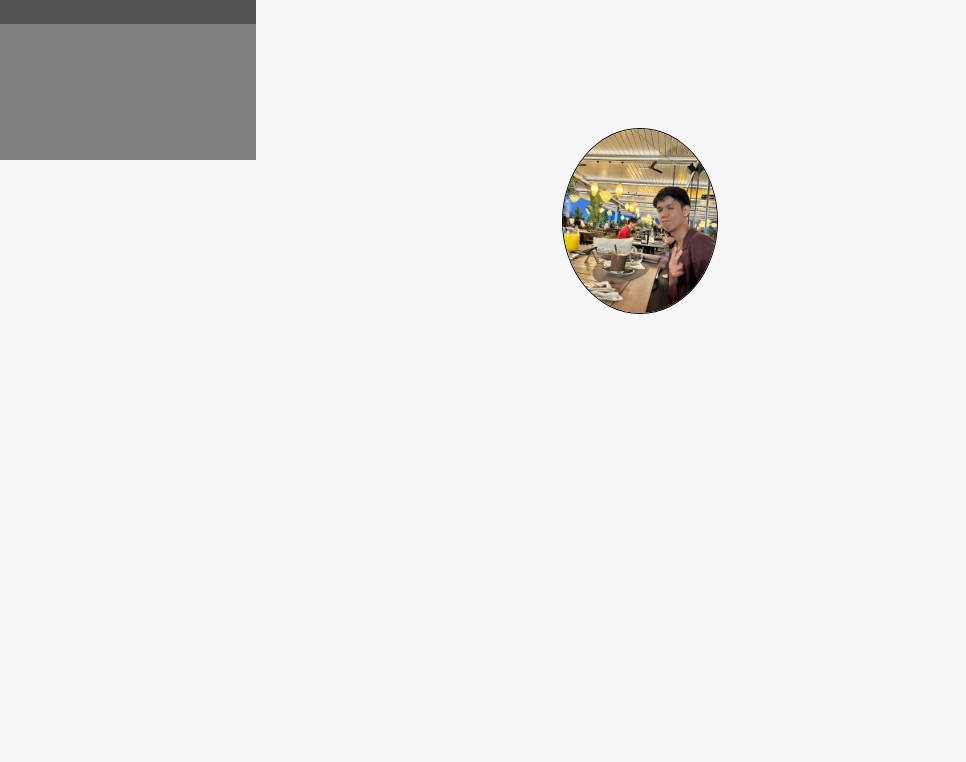
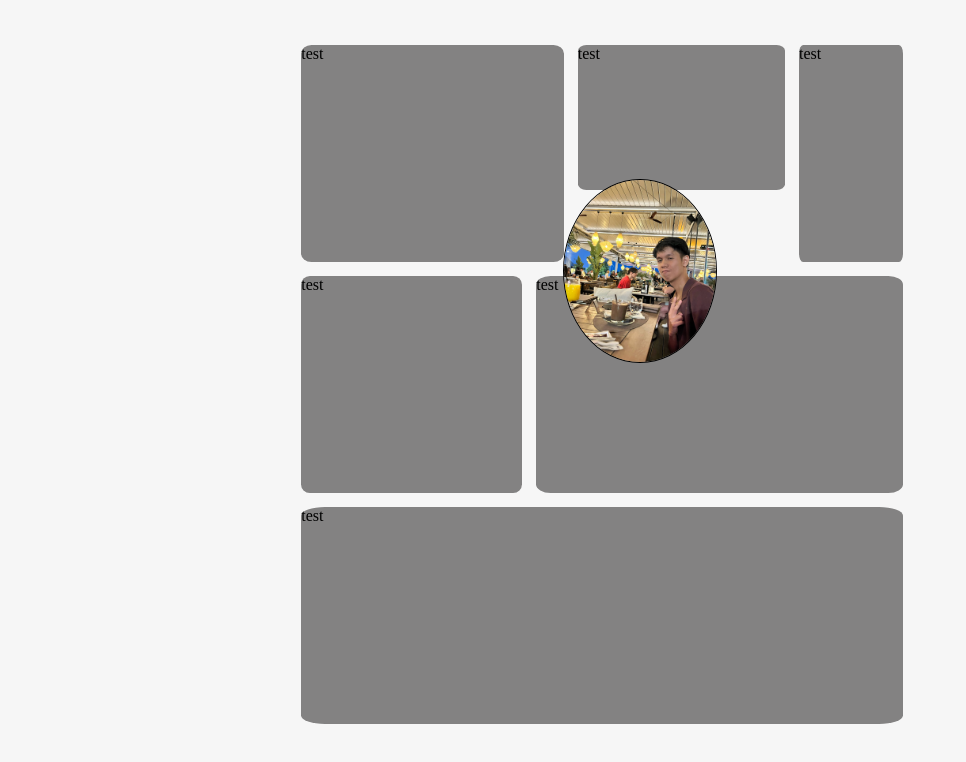
Before and after one commit to Shan2411/react-shan, a React (Vite) app: page / in a window 1280 px wide. Shown: the top 762 px of the page, without its empty margins (0-966 px from the left). Built offline with nearby package versions, Linux system fonts and the light colour scheme.

Commit message:
changing design

```diff
--- a/src/App.css
+++ b/src/App.css
@@ -1,4 +1,4 @@
-*{height: 100vh; width: 100%; margin: 0;
+*{height: 100vh; width: 100%; margin: 0; box-sizing: border-box;
 
     background-color: rgb(246, 246, 246);
 
--- a/src/App.jsx
+++ b/src/App.jsx
@@ -1,7 +1,7 @@
 import './App.css'
 import Sidebar from './components/Sidebar'
 import Window1 from './components/Window1'
-//import Body from "./components/Body"
+import Body from "./components/Body"
 
 //Desktop like resume with clickable buttons that lead to social media using i frames
 
@@ -10,6 +10,7 @@ function App() {
     <div className='main'>
         <Window1 />
         <Sidebar />
+        <Body / >
     </div>
   )
 }
--- a/src/components/Body.css
+++ b/src/components/Body.css
@@ -0,0 +1,30 @@
+.Bodey{
+    width: 60% ;
+    padding: 3%;
+}
+
+.box{
+    background-color: rgb(131, 130, 130);
+    border-radius: 4%;
+    margin: 1%;
+    font: 1em ;
+    display: inline-block;
+}
+
+#b1{
+    height: 30%; width: 38%;
+}
+#b2{
+    height: 20%; width: 30%;
+}
+#b3{
+    height: 30%; width: 15%;
+}
+#b4{
+    height: 30%; width: 32%;
+}
+#b5{
+     height: 30%; width: 87%;
+}
+
+#hidden{ height: 30%; width: 53%; }
--- a/src/components/Body.jsx
+++ b/src/components/Body.jsx
@@ -1,10 +1,18 @@
 import "./Body.css"
 
-function body () {
+function Body () {
 
     return (
         <>
-            <div>asdada</div>
+            <div className="Bodey">
+                <div className="box" id="b1"> test</div>
+                <div className="box" id="b2"> test</div>
+                <div className="box" id="b3"> test</div>
+                <div className="box" id="b4"> test</div>
+                <div className="box" id="hidden"> test</div>
+                <div className="box" id="b5"> test</div>
+
+            </div>
         </>
     )
 
--- /dev/null
+++ b/src/components/Icons.css
@@ -0,0 +1,5 @@
+.Icontainer{
+
+
+
+}
--- a/src/components/Sidebar.css
+++ b/src/components/Sidebar.css
@@ -1,7 +1,7 @@
 
 .pfp{
 
-    margin-top: 10%;
+    margin-top: 14%;
     height: 23vh;
     width: 12vw;
 
@@ -9,4 +9,6 @@
     border-radius: 100%;
     object-fit: cover;
     overflow: hidden;
+    pointer-events: none;
+    position: absolute;
 }
--- a/src/components/Window1.css
+++ b/src/components/Window1.css
@@ -1,10 +1,12 @@
 .windowCont{
+
+
     height: 20%;
     width: 20%;
     background-color: grey;
 
     position: absolute;
-    display: block;
+    display: none;
 
     left: 0px;
     top: 0px;
```
Also changed, not shown: src/components/Icons.jsx (added, +15 -0 lines).
